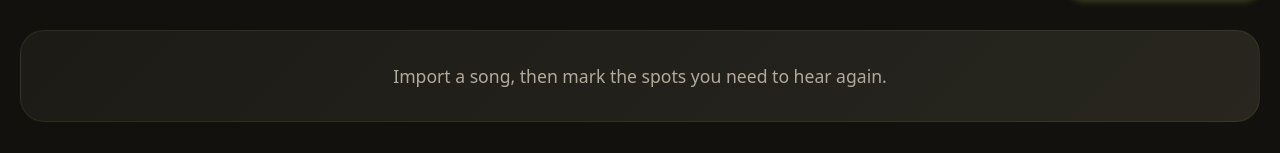
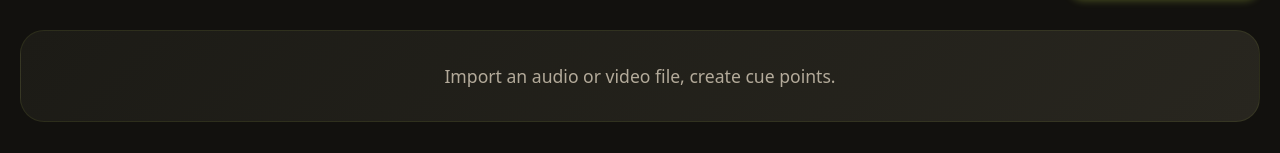
Before and after one commit to StanleyLabs/cue-player, a SvelteKit app: page / in a window 1280 px wide. Shown: the part 157-310 px from the top of the page. Built offline with nearby package versions, Linux system fonts and the light colour scheme.

Commit message:
Changed helper text for no state

```diff
--- a/src/routes/+page.svelte
+++ b/src/routes/+page.svelte
@@ -297,7 +297,7 @@
 
 		{#if pieces.length === 0}
 			<section class="empty">
-				<p>Import a song, then mark the spots you need to hear again.</p>
+				<p>Import an audio or video file, create cue points.</p>
 			</section>
 		{:else}
 			<ul class="pieces">
```
